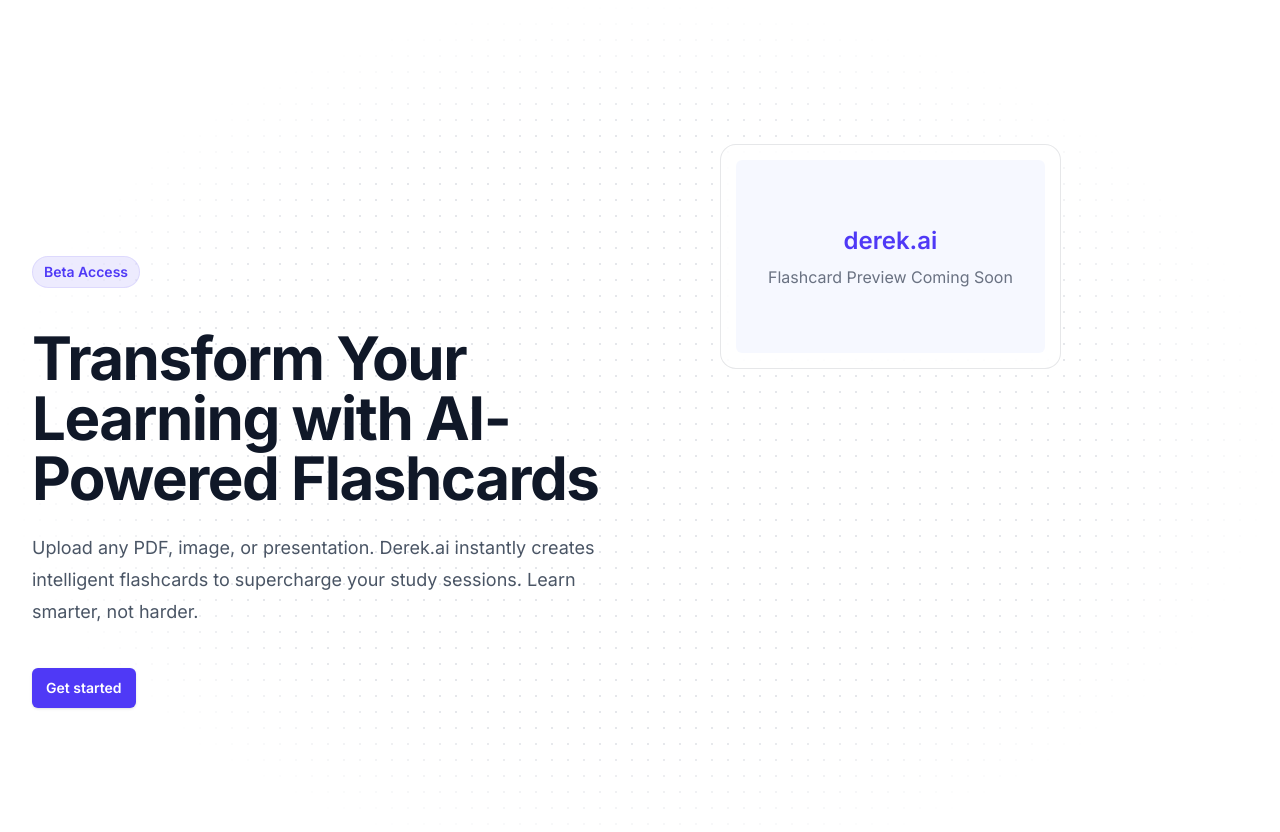
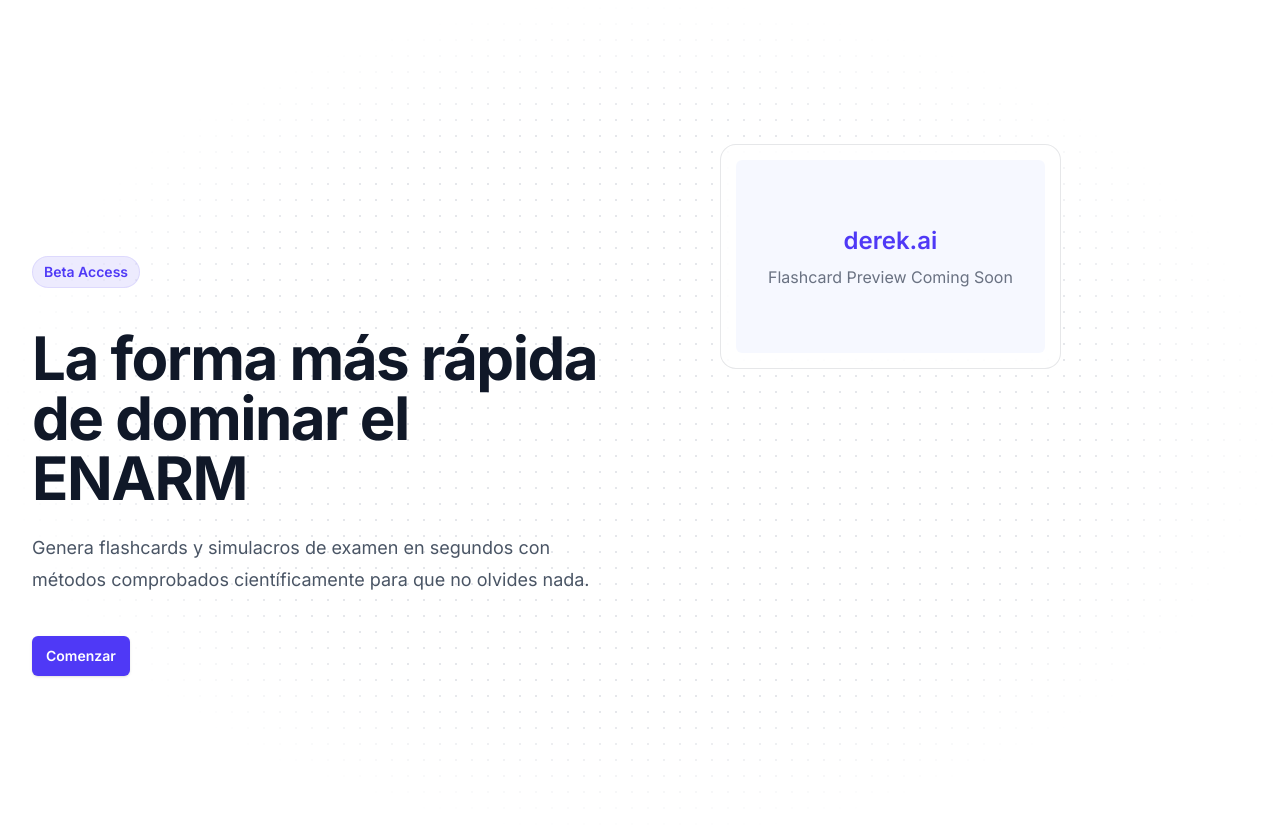
Before and after one commit to derekaiorganization/derekai-fe, a Next.js app: page / in a window 1280 px wide. Shown: the top 832 px of the page. Built offline with nearby package versions, Linux system fonts and the light colour scheme.

Commit message:
Translate Get started button to Spanish

```diff
--- a/src/components/Hero.tsx
+++ b/src/components/Hero.tsx
@@ -22,17 +22,17 @@
             </a>
           </div>
           <h1 className="mt-10 text-4xl font-bold tracking-tight text-gray-900 sm:text-6xl">
-            Transform Your Learning with AI-Powered Flashcards
+            La forma más rápida de dominar el ENARM
           </h1>
           <p className="mt-6 text-lg leading-8 text-gray-600">
-            Upload any PDF, image, or presentation. Derek.ai instantly creates intelligent flashcards to supercharge your study sessions. Learn smarter, not harder.
+            Genera flashcards y simulacros de examen en segundos con métodos comprobados científicamente para que no olvides nada.
           </p>
           <div className="mt-10 flex items-center">
             <a
               href="#"
               className="rounded-md bg-indigo-600 px-3.5 py-2.5 text-sm font-semibold text-white shadow-sm hover:bg-indigo-500 focus-visible:outline focus-visible:outline-2 focus-visible:outline-offset-2 focus-visible:outline-indigo-600"
             >
-              Get started
+              Comenzar
             </a>
           </div>
         </div>
```
